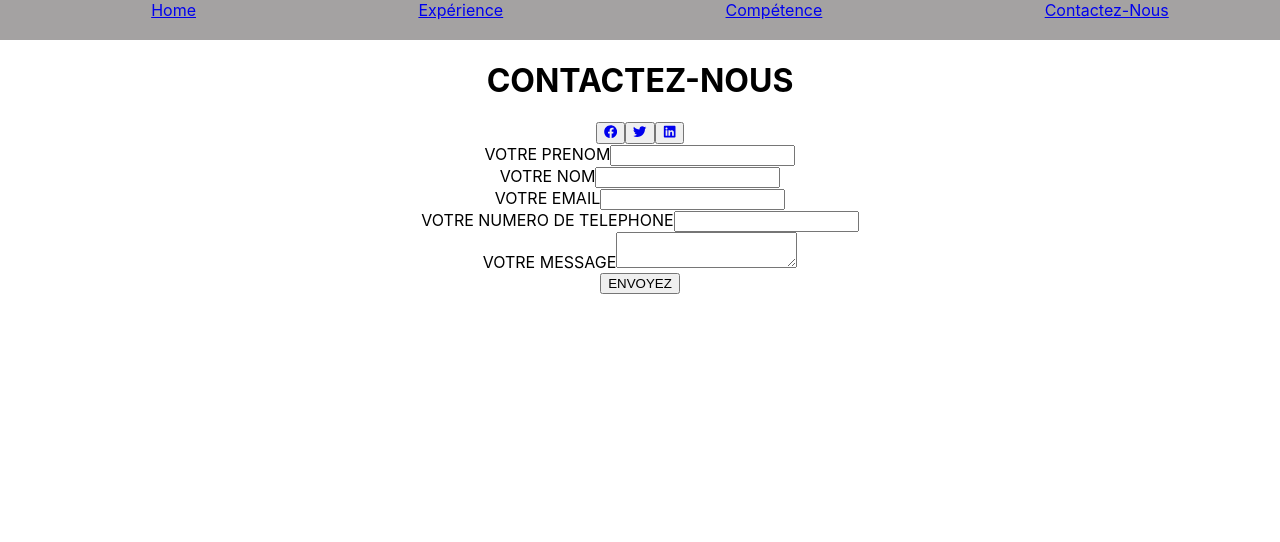
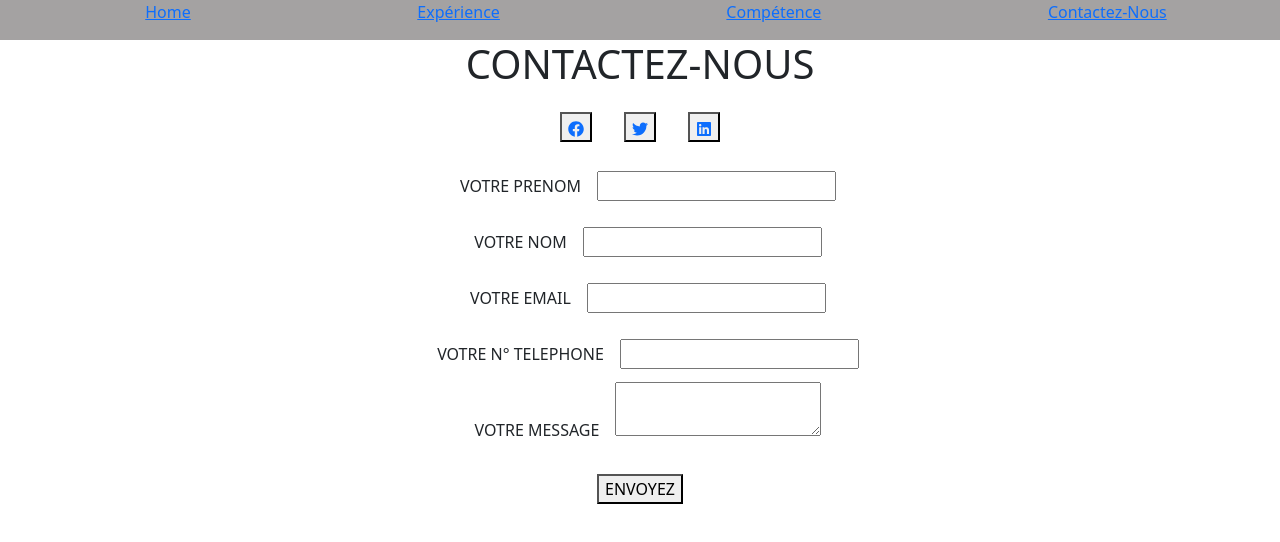
Before and after one commit to AlexLekieffre/Groupe_CV, a React (Create React App) app: page /contact in a window 1280 px wide. Shown: the top 542 px of the page. Built offline with nearby package versions, Linux system fonts and the light colour scheme.

Commit message:
import bootstrap form Contact

```diff
--- a/src/components/Molecules/contact.jsx
+++ b/src/components/Molecules/contact.jsx
@@ -1,29 +1,30 @@
 import {FaFacebook, FaTwitter, FaLinkedin} from 'react-icons/fa'
+import 'bootstrap/dist/css/bootstrap.min.css'
 
 const Contact = () => (
     <div>
         <h1 className="heading">CONTACTEZ-NOUS</h1>
-        <button><a href='https://www.facebook.com/'><FaFacebook/></a></button>
-        <button><a href='https://twitter.com/'><FaTwitter/></a></button>
-        <button><a href='https://www.linkedin.com/'><FaLinkedin/></a></button>
+        <button className='m-3'><a href='https://www.facebook.com/'><FaFacebook/></a></button>
+        <button className='m-3'><a href='https://twitter.com/'><FaTwitter/></a></button>
+        <button className='m-3'><a href='https://www.linkedin.com/'><FaLinkedin/></a></button>
         <br />
         <form>
-            <label>VOTRE PRENOM</label>
+            <label className='m-3'>VOTRE PRENOM</label>
             <input type="text"/>
             <br />
-            <label>VOTRE NOM</label>
+            <label className='m-3'>VOTRE NOM</label>
             <input type="text"/>
             <br />
-            <label>VOTRE EMAIL</label>
+            <label className='m-3'>VOTRE EMAIL</label>
             <input type="text" />
             <br />
-            <label>VOTRE NUMERO DE TELEPHONE</label>
+            <label className='m-3'>VOTRE N° TELEPHONE</label>
             <input type="text" />
             <br />
-            <label>VOTRE MESSAGE</label>
+            <label className='m-3'>VOTRE MESSAGE</label>
             <textarea type="text"></textarea>
             <br />
-            <button type="submit">ENVOYEZ</button>
+            <button type="submit" className='m-3'>ENVOYEZ</button>
         </form>
     </div>
   )
```
